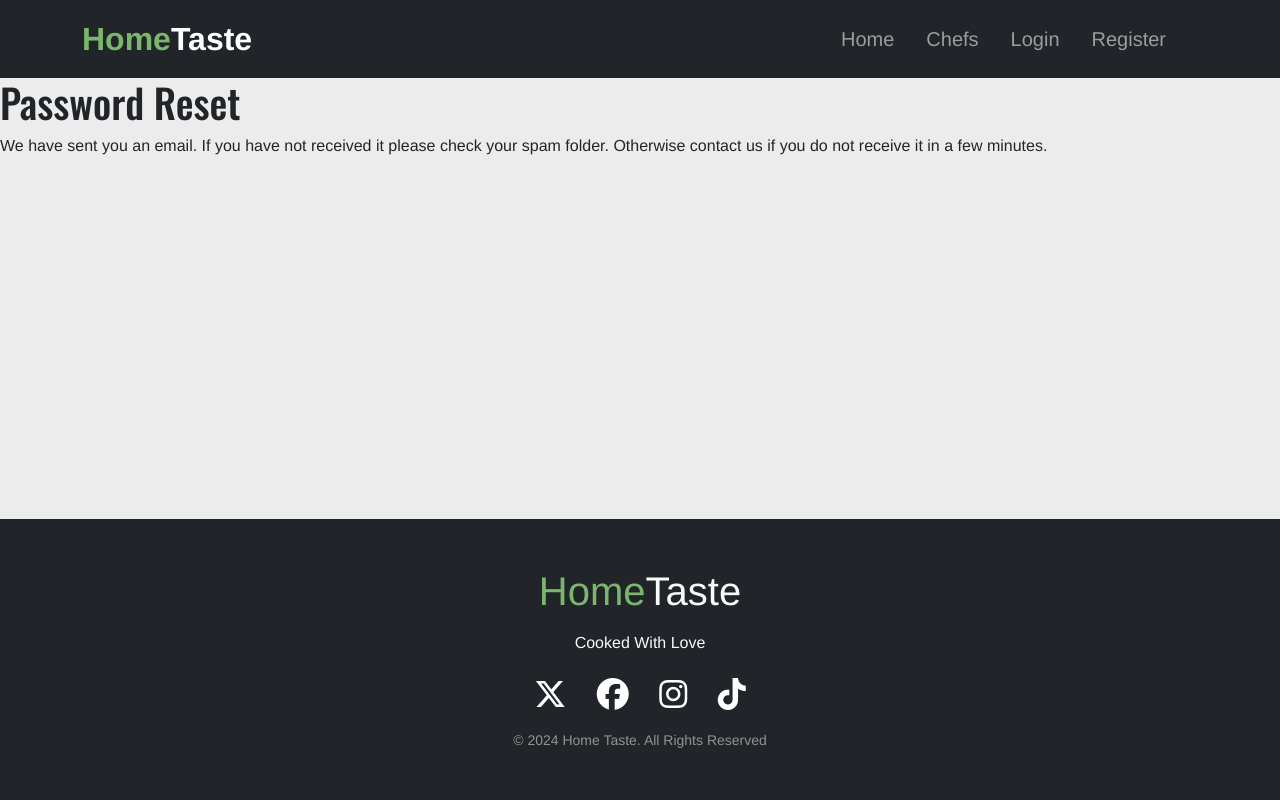
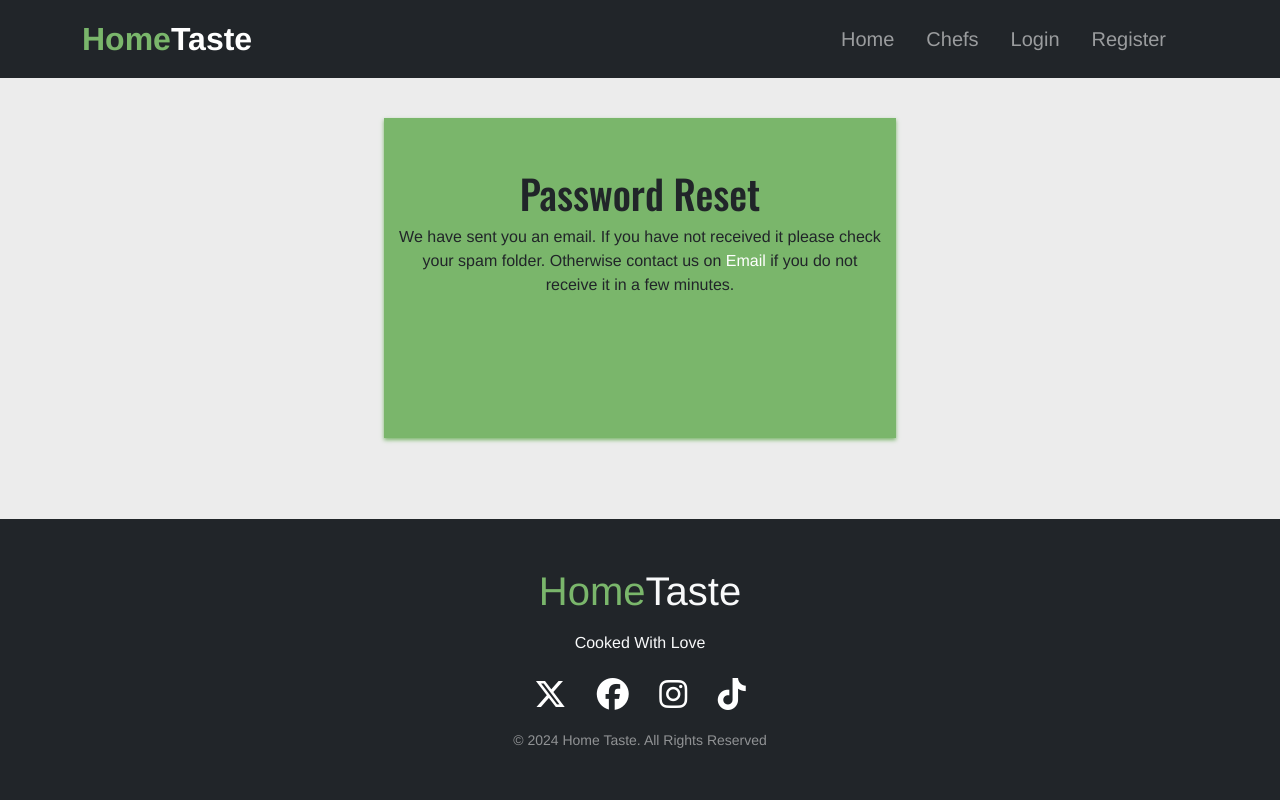
Before and after one commit to alakeldev/home-taste-app, a Django app: a page that uses templates/allauth/account/password_reset_done.html in a window 1280 px wide. Run offline with Django 4.2, Linux system fonts and the light colour scheme; some libraries are stand-ins or nearby versions.

Commit message:
edit account/password_reset_done.html 'div as container + add company email link' + edit base.css 'style password_reset_done page'

```diff
--- a/static/css/base.css
+++ b/static/css/base.css
@@ -699,3 +699,32 @@ label.form-label.requiredField[for="id_password"]::before {
 }
 
 /* end reset password page */
+
+/* start reset done page */
+#reset-done-div {
+    box-shadow: 0 2px 4px var(--green-color);
+    border: 1px solid var(--green-color);
+    height: 40vh;
+    margin-top: 40px;
+    width: 40%;
+    background-color: var(--green-color);
+    padding-top: 50px;
+}
+
+@media (max-width: 550px) {
+    #reset-done-div {
+        width: 70%;
+    }
+}
+
+#reset-done-div a {
+    color: white;
+    text-decoration: none;
+    transition: background-color 0.4s, color 0.4s;
+}
+
+#reset-done-div a:hover {
+    color: #0a459c;
+}
+
+/* end reset done page */
--- a/templates/allauth/account/password_reset_done.html
+++ b/templates/allauth/account/password_reset_done.html
@@ -6,11 +6,13 @@
 {% block head_title %}{% trans "Password Reset" %}{% endblock head_title %}
 
 {% block content %}
+<div class="container text-center" id="reset-done-div">
     <h1>{% trans "Password Reset" %}</h1>
 
     {% if user.is_authenticated %}
     {% include "account/snippets/already_logged_in.html" %}
     {% endif %}
 
-    <p>{% blocktrans %}We have sent you an email. If you have not received it please check your spam folder. Otherwise contact us if you do not receive it in a few minutes.{% endblocktrans %}</p>
+    <p>{% blocktrans %}We have sent you an email. If you have not received it please check your spam folder. Otherwise contact us on <a href="mailto:home-taste-germany@hotmail.com">Email</a> if you do not receive it in a few minutes.{% endblocktrans %}</p>
+</div>
 {% endblock content %}
```
